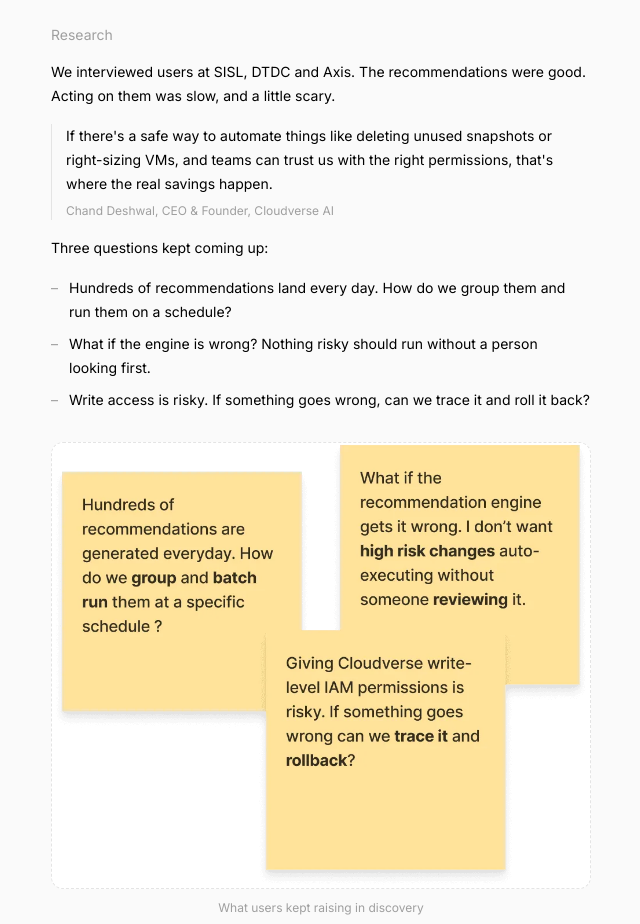
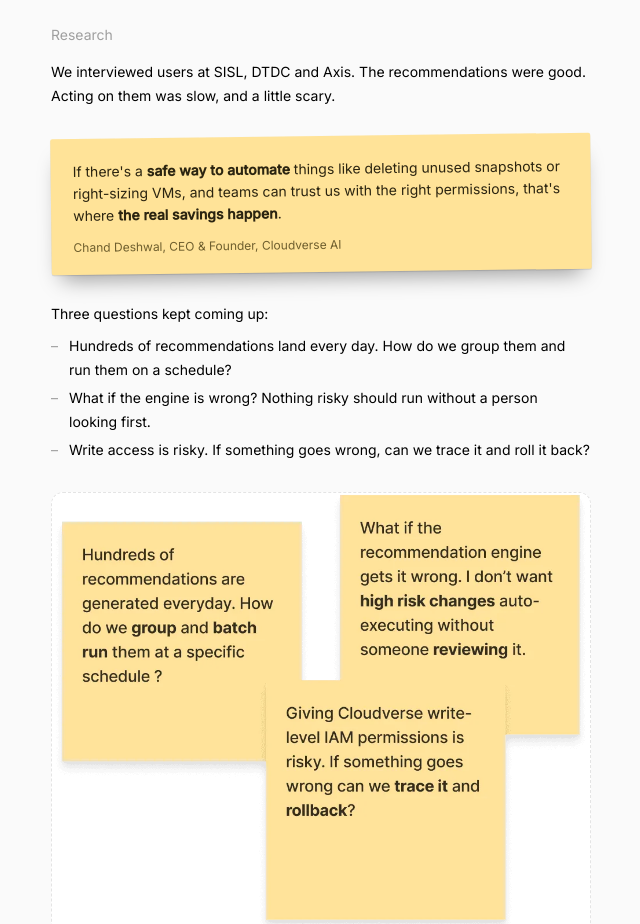
Before and after one commit to vixipop/repertoire, a Next.js app: page /work/case-studies/cloudverse-ai in a window 1280 px wide. Shown: the part 1040-1964 px from the top of the page, without its empty margins (319-959 px from the left). Built offline with nearby package versions, Linux system fonts and the light colour scheme; a web font is replaced by a local one.

Commit message:
Research: quote on a sticky note, tighter list, clearer spacing hierarchy
Claude-Session: https://claude.ai/code/session_01Tm2UQEhsVA9cBxdELZuFaK

```diff
--- a/app/globals.css
+++ b/app/globals.css
@@ -952,8 +952,7 @@ html.is-theme-switching .theme-toggle-icon {
 }
 .cs-prose { display: flex; flex-direction: column; gap: 16px; }
 .cs-prose > p,
-.cs-list li,
-.cs-quote p {
+.cs-list li {
   margin: 0;
   font-family: var(--font-sf);
   font-size: 14px;
@@ -962,20 +961,33 @@ html.is-theme-switching .theme-toggle-icon {
   text-wrap: pretty;
 }
 
-.cs-quote {
-  margin: 0;
-  padding-left: 14px;
-  border-left: 1px solid var(--border-soft);
+/* The quote sits on a sticky note, like the ones from discovery (same yellow). */
+.cs-note {
+  margin: 12px 0 14px; /* with the 16px gap: 28px above and 30px below */
+  padding: 22px 22px 18px;
+  background: #ffe398;
+  color: #2b2410;
+  border-radius: 2px;
+  box-shadow: 0 1px 1px #00000020, 0 14px 22px -10px #00000066;
+  transform: rotate(-.7deg);
   display: flex;
   flex-direction: column;
-  gap: 6px;
+  gap: 12px;
 }
-.cs-quote p { color: var(--text-strong); }
-.cs-quote footer {
+.cs-note p {
+  margin: 0;
+  font-family: var(--font-sf);
+  font-size: 14px;
+  line-height: 22px;
+  color: #2b2410;
+  text-wrap: pretty;
+}
+.cs-note strong { font-weight: 600; }
+.cs-note footer {
   font-family: var(--font-sf);
   font-size: 12px;
   line-height: 18px;
-  color: var(--text-muted);
+  color: #6f5f2e;
 }
 
 .cs-list {
@@ -984,9 +996,11 @@ html.is-theme-switching .theme-toggle-icon {
   list-style: none;
   display: flex;
   flex-direction: column;
-  gap: 8px;
+  gap: 4px;
 }
 .cs-list li { position: relative; padding-left: 18px; }
+/* a lead-in line belongs to the list under it: 8px, not the usual 16px */
+.cs-prose > p + .cs-list { margin-top: -8px; }
 .cs-list li::before {
   content: "–";
   position: absolute;
--- a/app/work/case-study-view.tsx
+++ b/app/work/case-study-view.tsx
@@ -59,8 +59,8 @@ function renderBlock(b: Block, i: number) {
       return <p key={i}>{b.text}</p>;
     case "quote":
       return (
-        <blockquote key={i} className="cs-quote">
-          <p>{b.text}</p>
+        <blockquote key={i} className="cs-note">
+          <p>{withBold(b.text, b.bold)}</p>
           <footer>{b.by}</footer>
         </blockquote>
       );
@@ -83,3 +83,12 @@ function renderBlock(b: Block, i: number) {
       );
   }
 }
+
+/** Wraps each phrase in `bold` in <strong>, the way key words are marked on the sticky notes. */
+function withBold(text: string, bold: string[] = []) {
+  if (bold.length === 0) return text;
+  const escaped = bold.map((w) => w.replace(/[.*+?^${}()|[\]\\]/g, "\\$&"));
+  return text.split(new RegExp(`(${escaped.join("|")})`)).map((part, i) =>
+    bold.includes(part) ? <strong key={i}>{part}</strong> : part,
+  );
+}
--- a/app/work/cloudverse-story.ts
+++ b/app/work/cloudverse-story.ts
@@ -42,6 +42,7 @@ export const cloudverseStory: Story = {
           kind: "quote",
           text: "If there's a safe way to automate things like deleting unused snapshots or right-sizing VMs, and teams can trust us with the right permissions, that's where the real savings happen.",
           by: "Chand Deshwal, CEO & Founder, Cloudverse AI",
+          bold: ["safe way to automate", "the real savings happen"],
         },
         { kind: "p", text: "Three questions kept coming up:" },
         {
--- a/app/work/data.ts
+++ b/app/work/data.ts
@@ -9,7 +9,7 @@ export type Figure = { src: string; width: number; height: number; alt: string;
 /** One block inside a section: a paragraph, a quote, a list, or a figure. */
 export type Block =
   | { kind: "p"; text: string }
-  | { kind: "quote"; text: string; by: string }
+  | { kind: "quote"; text: string; by: string; bold?: string[] }
   | { kind: "list"; items: string[] }
   | { kind: "figure"; figure: Figure };
 
```
